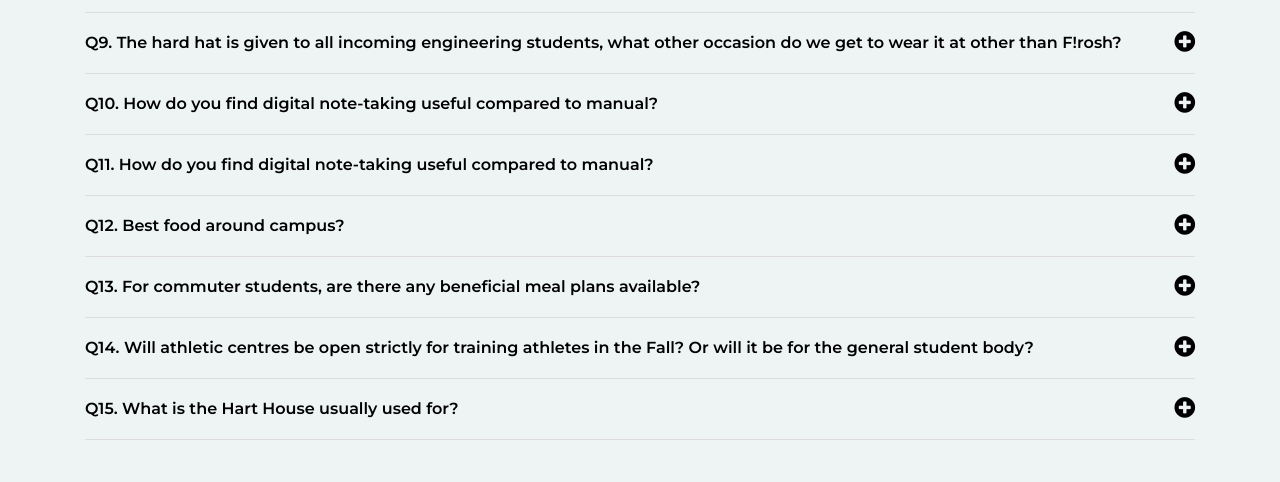
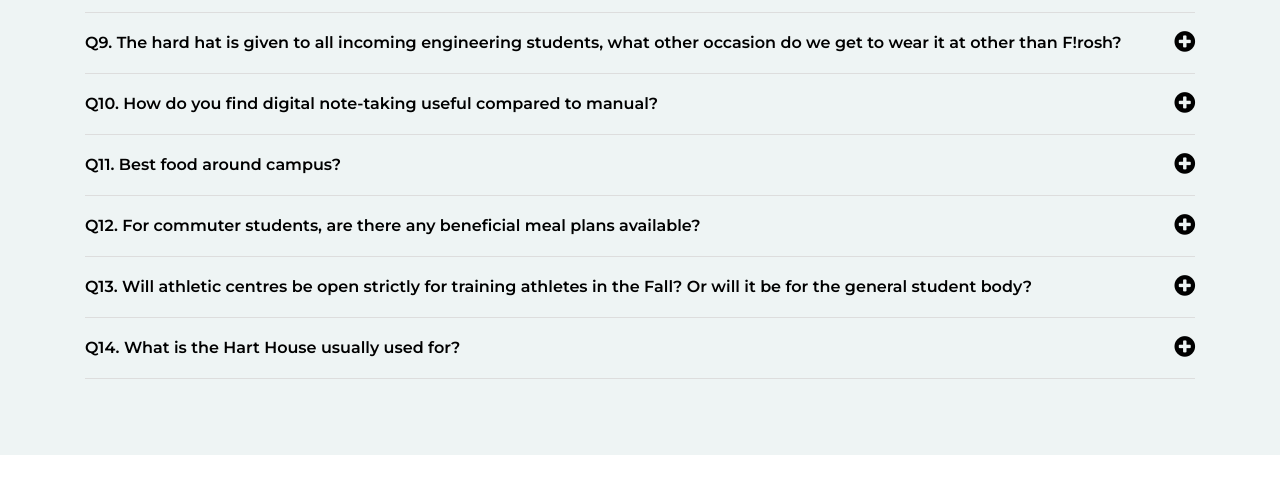
Before and after one commit to WISE-UofT/frosh-kit, a plain HTML site: page index.html in a window 1280 px wide. Shown: the part 1998-2480 px from the top of the page. Drawn offline with nearby package versions, Linux system fonts and the light colour scheme.

Commit message:
Fixed numbering

```diff
--- a/index.html
+++ b/index.html
@@ -248,21 +248,9 @@
 
                                     <li>
                                         <a data-toggle="collapse" class="collapsed wow fadeInUp" href="#faq11">
-                                            Q11. How do you find digital note-taking useful compared to manual?
+                                            Q11. Best food around campus?
                                             <i class="fa fa-minus-circle"></i></a>
                                         <div id="faq11" class="collapse" data-parent="#faq-common">
-                                            <p>Some people find manual note-taking more useful because it helps them remember concepts better and be more present during lecture.</p>
-                                            <p>Other people find digital note taking better since there are less things to carry around, easier to revise notes, and share notes with friends.</p>
-                                            <p>That being said, neither form of note taking is inherently better than the other nor will they necessarily improve your productivity -
-                                                it all comes down to your studying habits!</p>
-                                        </div>
-                                    </li>
-
-                                    <li>
-                                        <a data-toggle="collapse" class="collapsed wow fadeInUp" href="#faq12">
-                                            Q12. Best food around campus?
-                                            <i class="fa fa-minus-circle"></i></a>
-                                        <div id="faq12" class="collapse" data-parent="#faq-common">
                                             <p style="margin: 0;">U of T is surrounded by great food options!
                                                 <ul>
                                                     <li style="border-bottom: none;">An example is Chinatown, specifically restaurants on Spadina that have cheap and tasty eats. (i.e Juicy Dumplings: $2.99 for 6 dumplings!)</li>
@@ -277,10 +265,10 @@
                                     </li>
 
                                     <li>
-                                        <a data-toggle="collapse" class="collapsed wow fadeInUp" href="#faq13">
-                                            Q13. For commuter students, are there any beneficial meal plans available?
+                                        <a data-toggle="collapse" class="collapsed wow fadeInUp" href="#faq12">
+                                            Q12. For commuter students, are there any beneficial meal plans available?
                                             <i class="fa fa-minus-circle"></i></a>
-                                        <div id="faq13" class="collapse" data-parent="#faq-common">
+                                        <div id="faq12" class="collapse" data-parent="#faq-common">
                                             <p>Commuter meal plans are great for people who want more flexibility and freedom in their dining options. U of T has a
                                                 program called Tbucks that enables you to add money to your T card and pay for food and services around campus.
                                                 These dollars do not expire and can be added to your card at any time. Most commuters will be on campus during the
@@ -292,10 +280,10 @@
                                     </li>
 
                                     <li>
-                                        <a data-toggle="collapse" class="collapsed wow fadeInUp" href="#faq14">
-                                            Q14. Will athletic centres be open strictly for training athletes in the Fall? Or will it be for the general student body?
+                                        <a data-toggle="collapse" class="collapsed wow fadeInUp" href="#faq13">
+                                            Q13. Will athletic centres be open strictly for training athletes in the Fall? Or will it be for the general student body?
                                             <i class="fa fa-minus-circle"></i></a>
-                                        <div id="faq14" class="collapse" data-parent="#faq-common">
+                                        <div id="faq13" class="collapse" data-parent="#faq-common">
                                             <p>Campus athletic centers will be open for the general student body in the fall. However, there will be restrictions and
                                                 modifications in place to follow health guidelines. You can check
                                                 <a href="https://kpe.utoronto.ca/facilities-memberships" target="_blank" style="display: inline; padding:0;">https://kpe.utoronto.ca/facilities-memberships</a> for more details.
@@ -304,10 +292,10 @@
                                     </li>
 
                                     <li>
-                                        <a data-toggle="collapse" class="collapsed wow fadeInUp" href="#faq15">
-                                            Q15. What is the Hart House usually used for?
+                                        <a data-toggle="collapse" class="collapsed wow fadeInUp" href="#faq14">
+                                            Q14. What is the Hart House usually used for?
                                             <i class="fa fa-minus-circle"></i></a>
-                                        <div id="faq15" class="collapse" data-parent="#faq-common">
+                                        <div id="faq14" class="collapse" data-parent="#faq-common">
                                             <p>Hart House is a multi-purpose student center used for athletic, artistic, and wellness pursuits. Many
                                                 U of T special events, debate tournaments, and career fairs are hosted here. They also have a great gym and track.
                                                 Check out their website to learn more about the services they offer:
```
